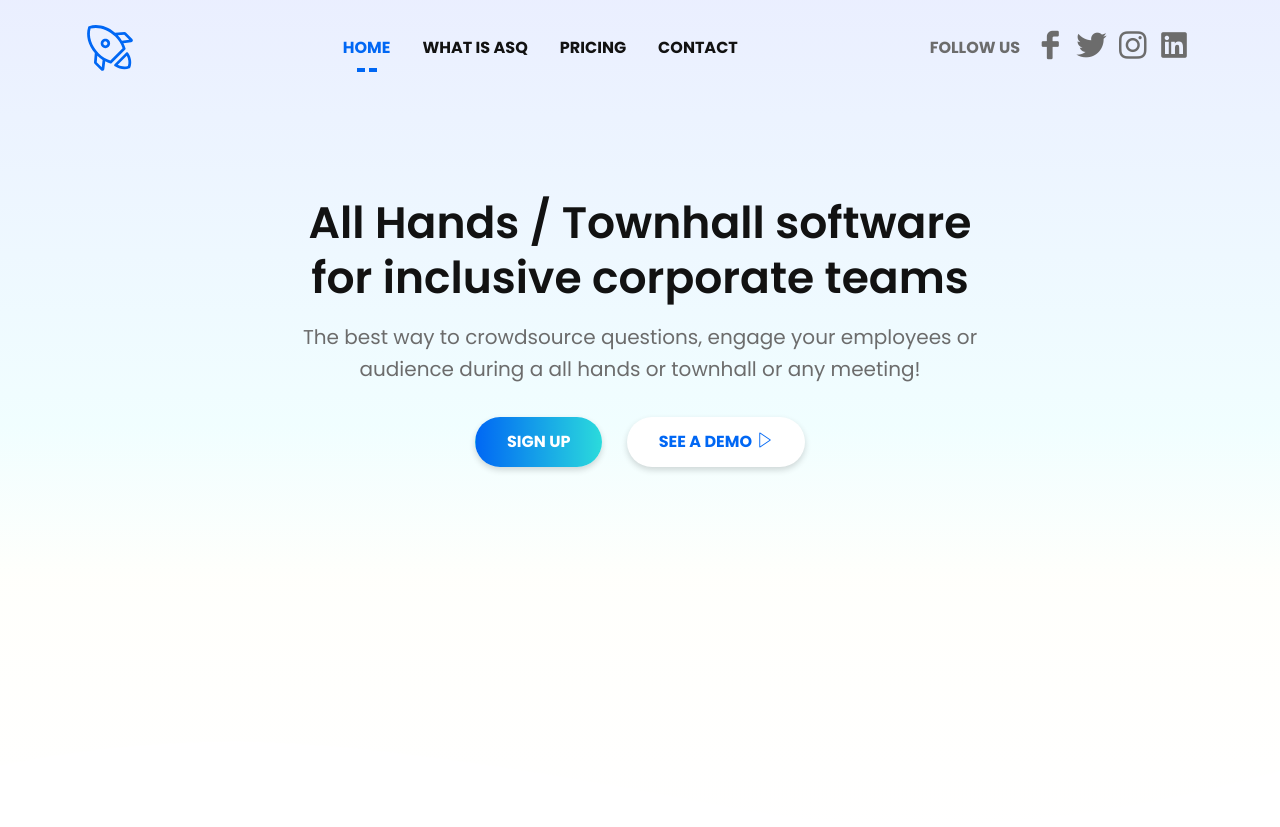
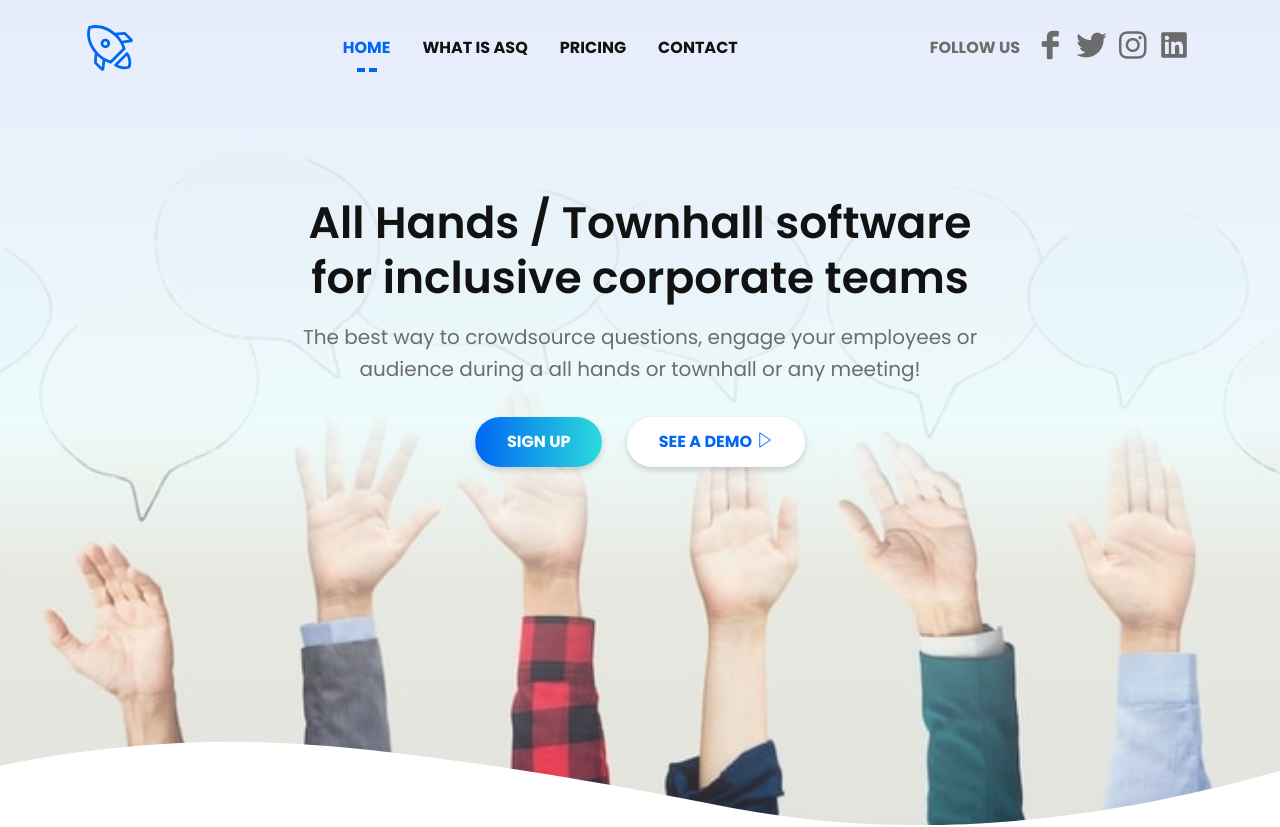
Before and after one commit to aswanthprag/asq, a plain HTML site: page index.html in a window 1280 px wide. Shown: the top 827 px of the page. Drawn offline with Linux system fonts and the light colour scheme; files whose address does not match are found by name.

Commit message:
Update index.html

```diff
--- a/index.html
+++ b/index.html
@@ -85,7 +85,7 @@
             </div> <!-- container -->
         </div> <!-- navgition -->
 
-        <div id="home" class="header-hero bg_cover" style="background-image: url(assets/images/header-bg.jpg)">
+        <div id="home" class="header-hero bg_cover" style="background-image: url(assets/images/header-bg.jpeg)">
             <div class="container">
                 <div class="row justify-content-center">
                     <div class="col-xl-8 col-lg-10">
```
